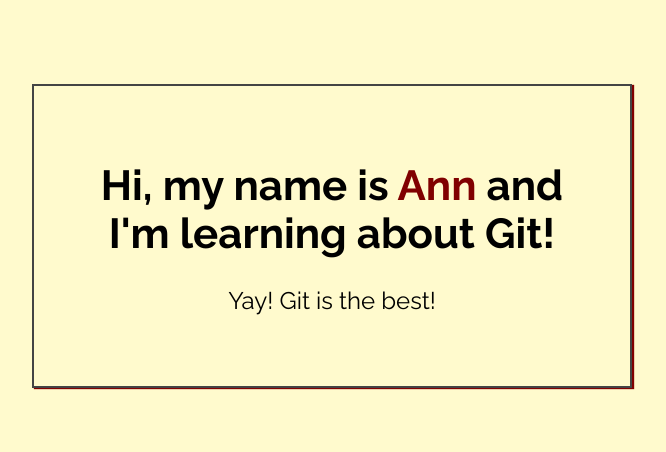
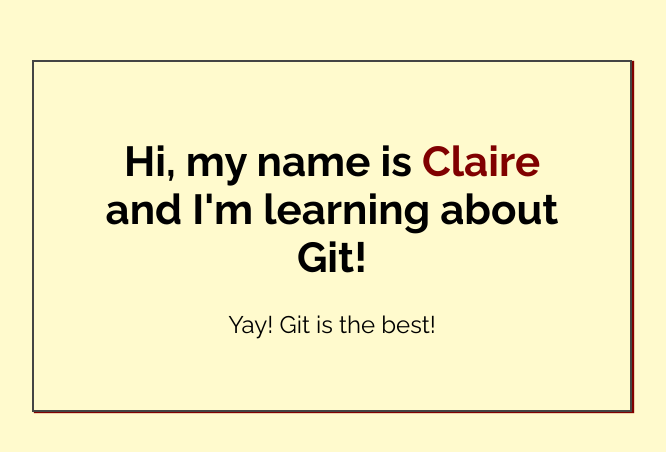
Before and after one commit to clairep5/my-first-repo, a plain HTML site: page index.html in a window 1280 px wide. Shown: the part 164-616 px from the top of the page, without its empty margins (308-974 px from the left). Drawn offline with Linux system fonts and the light colour scheme.

Commit message:
Added Claire name to index.html

```diff
--- a/index.html
+++ b/index.html
@@ -14,7 +14,7 @@
 <body>
 
     <div class="greeting">
-        <h1>Hi, my name is <span class="highlight">Ann</span> and I'm learning about Git! </h1>
+        <h1>Hi, my name is <span class="highlight">Claire</span> and I'm learning about Git! </h1>
 
         <p>Yay! Git is the best!</p>
     </div>
```
